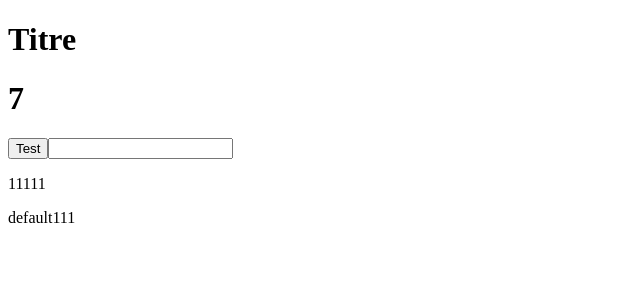
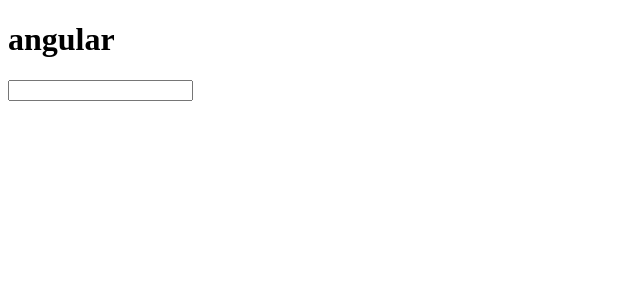
Before and after one commit to solofo-ralitera/labs, an Angular app: page / in a window 1280 px wide. Shown: the top 300 px of the page, without its empty margins (0-640 px from the left). Built offline with nearby package versions, Linux system fonts and the light colour scheme.

Commit message:
2 way bindings

```diff
--- a/src/app/app.component.html
+++ b/src/app/app.component.html
@@ -1,8 +1,3 @@
-<h1 class="test">{{counter}}</h1>
-<button (click)="testClick($event)" class="testcolor">
-  Test
-</button>
-<input (input)="changed()" />
+<h1 class="test">{{title}}</h1>
 
-<app-test inputval="11" (onButtonCLick)="logEvent($event)"></app-test>
-<app-test></app-test>
+<app-test [(text)]="title"></app-test>
--- a/src/app/app.component.ts
+++ b/src/app/app.component.ts
@@ -14,6 +14,7 @@
 export class AppComponent {
   title: string = 'angular';
   counter: number = 0;
+
   vartest() {
     return 'eeeee';
   }
@@ -36,4 +37,8 @@
   public logEvent(text: string): void {
     console.log(text);
   }
+
+  public getText(): string {
+    return 'zzeze';
+  }
 }
--- a/src/app/test/test.component.html
+++ b/src/app/test/test.component.html
@@ -1 +1,3 @@
-<p class="test">{{text}}</p>
+<p class="test">
+  <input (input)="changeText($event)">
+</p>
--- a/src/app/test/test.component.ts
+++ b/src/app/test/test.component.ts
@@ -9,21 +9,19 @@
   encapsulation: ViewEncapsulation.ShadowDom,
 })
 export class TestComponent {
-  @Input({
-    alias: 'inputval',
-    required: false,
-  })
-  text: string;
+  @Input()
+  text: string = '';
+
+  @Output()
+  textChange: EventEmitter<string> = new EventEmitter();
 
   @Output()
   onButtonCLick: EventEmitter<string> = new EventEmitter();
 
   constructor() {
-    this.text = 'default';
-    window.setInterval(() => {
-      this.text += '1';
-      this.onButtonCLick.emit(this.text);
-    }, 2000);
   }
 
+  changeText(e: Event) {
+    this.textChange.emit((e.target as HTMLInputElement).value);
+  }
 }
--- a/src/index.html
+++ b/src/index.html
@@ -8,7 +8,6 @@
   <link rel="icon" type="image/x-icon" href="favicon.ico">
 </head>
 <body>
-  <h1 class="testcolor">Titre</h1>
   <app-root></app-root>
 </body>
 </html>
```
